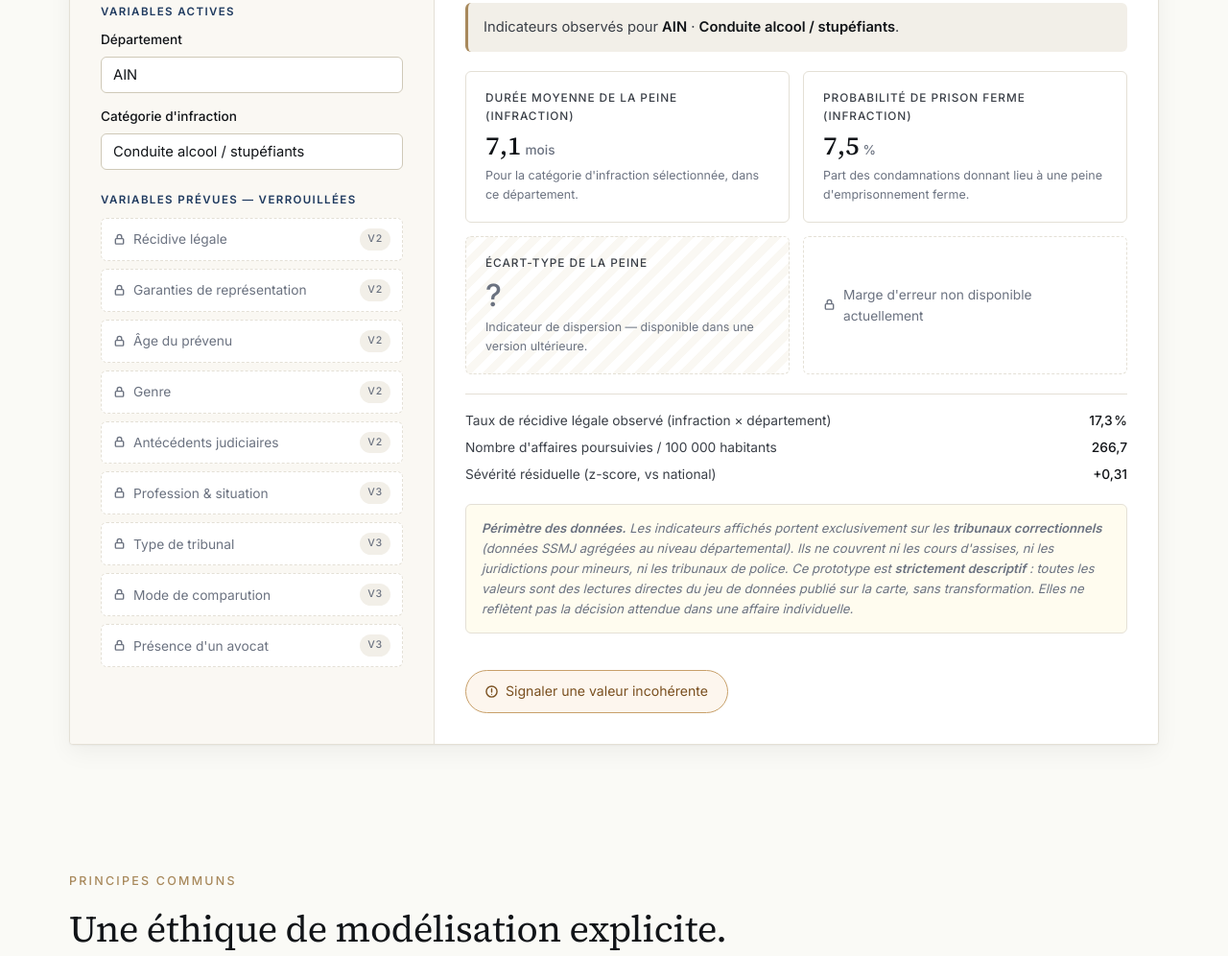
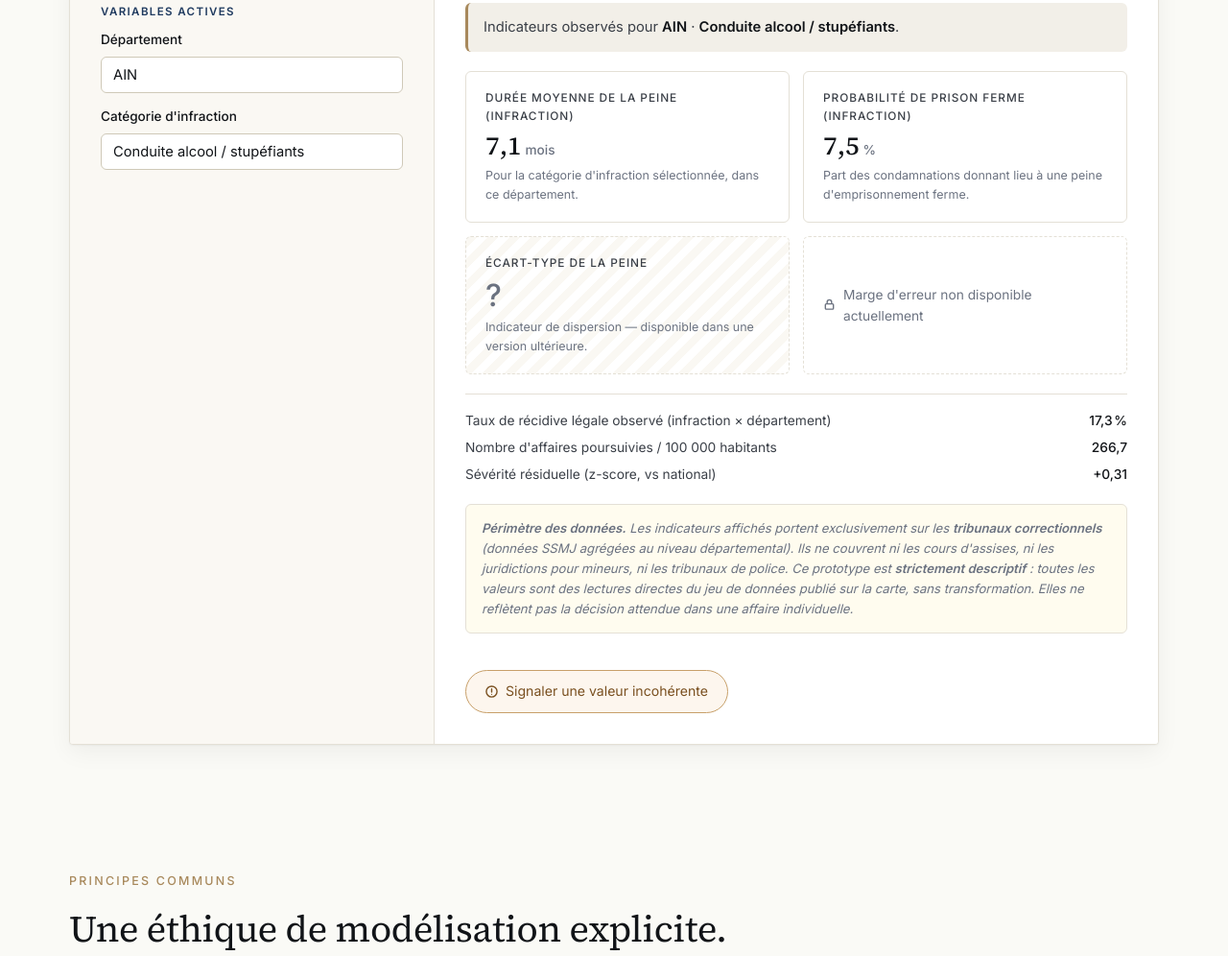
Before and after one commit to s-ra-cloud/Sentencia, a website: page modeles.html in a window 1280 px wide. Shown: the part 1224-2220 px from the top of the page at 96% size. Drawn offline with Linux system fonts and the light colour scheme.

Commit message:
Remove a section displaying locked data variables from the dashboard
Remove the "Variables prévues — verrouillées" section and its associated locked data rows from the `modeles.html` file.

Replit-Commit-Author: Agent
Replit-Commit-Session-Id: b764a8cc-924e-4562-9fc9-2cac3af435a0
Replit-Commit-Checkpoint-Type: full_checkpoint
Replit-Commit-Event-Id: 272c4a61-8691-4814-82c0-4d108066de69
Replit-Commit-Screenshot-Url: https://storage.googleapis.com/screenshot-production-us-central1/b1ed83ef-84ca-4b27-9cef-4d2e776abdf5/b764a8cc-924e-4562-9fc9-2cac3af435a0/K9xTNNd
Replit-Helium-Checkpoint-Created: true

```diff
--- a/modeles.html
+++ b/modeles.html
@@ -465,20 +465,6 @@
             </div>
           </div>
 
-          <div>
-            <div class="proto-section-title">Variables prévues — verrouillées</div>
-            <div class="locked-list" aria-label="Variables non disponibles dans cette version">
-              <div class="locked-row"><span class="lbl"><svg viewBox="0 0 14 14" fill="none" stroke="currentColor" stroke-width="1.5"><rect x="2.5" y="6" width="9" height="6" rx="1"/><path d="M4.5 6V4a2.5 2.5 0 0 1 5 0v2"/></svg>Récidive légale</span><span class="pill">v2</span></div>
-              <div class="locked-row"><span class="lbl"><svg viewBox="0 0 14 14" fill="none" stroke="currentColor" stroke-width="1.5"><rect x="2.5" y="6" width="9" height="6" rx="1"/><path d="M4.5 6V4a2.5 2.5 0 0 1 5 0v2"/></svg>Garanties de représentation</span><span class="pill">v2</span></div>
-              <div class="locked-row"><span class="lbl"><svg viewBox="0 0 14 14" fill="none" stroke="currentColor" stroke-width="1.5"><rect x="2.5" y="6" width="9" height="6" rx="1"/><path d="M4.5 6V4a2.5 2.5 0 0 1 5 0v2"/></svg>Âge du prévenu</span><span class="pill">v2</span></div>
-              <div class="locked-row"><span class="lbl"><svg viewBox="0 0 14 14" fill="none" stroke="currentColor" stroke-width="1.5"><rect x="2.5" y="6" width="9" height="6" rx="1"/><path d="M4.5 6V4a2.5 2.5 0 0 1 5 0v2"/></svg>Genre</span><span class="pill">v2</span></div>
-              <div class="locked-row"><span class="lbl"><svg viewBox="0 0 14 14" fill="none" stroke="currentColor" stroke-width="1.5"><rect x="2.5" y="6" width="9" height="6" rx="1"/><path d="M4.5 6V4a2.5 2.5 0 0 1 5 0v2"/></svg>Antécédents judiciaires</span><span class="pill">v2</span></div>
-              <div class="locked-row"><span class="lbl"><svg viewBox="0 0 14 14" fill="none" stroke="currentColor" stroke-width="1.5"><rect x="2.5" y="6" width="9" height="6" rx="1"/><path d="M4.5 6V4a2.5 2.5 0 0 1 5 0v2"/></svg>Profession &amp; situation</span><span class="pill">v3</span></div>
-              <div class="locked-row"><span class="lbl"><svg viewBox="0 0 14 14" fill="none" stroke="currentColor" stroke-width="1.5"><rect x="2.5" y="6" width="9" height="6" rx="1"/><path d="M4.5 6V4a2.5 2.5 0 0 1 5 0v2"/></svg>Type de tribunal</span><span class="pill">v3</span></div>
-              <div class="locked-row"><span class="lbl"><svg viewBox="0 0 14 14" fill="none" stroke="currentColor" stroke-width="1.5"><rect x="2.5" y="6" width="9" height="6" rx="1"/><path d="M4.5 6V4a2.5 2.5 0 0 1 5 0v2"/></svg>Mode de comparution</span><span class="pill">v3</span></div>
-              <div class="locked-row"><span class="lbl"><svg viewBox="0 0 14 14" fill="none" stroke="currentColor" stroke-width="1.5"><rect x="2.5" y="6" width="9" height="6" rx="1"/><path d="M4.5 6V4a2.5 2.5 0 0 1 5 0v2"/></svg>Présence d'un avocat</span><span class="pill">v3</span></div>
-            </div>
-          </div>
         </div>
 
         <div class="proto-output">
```
